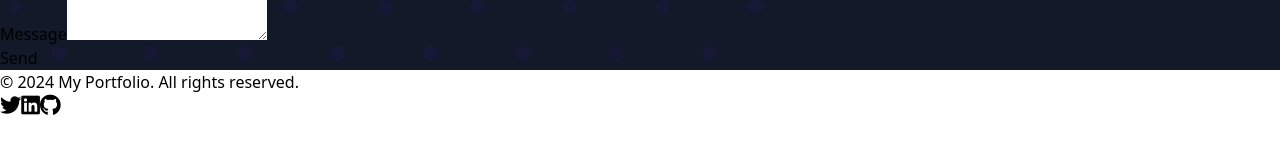
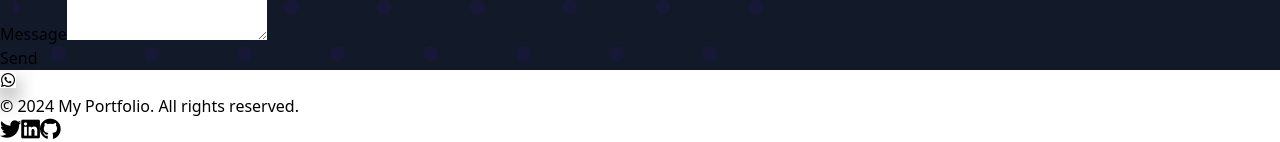
Before and after one commit to 786asifakbar/porto, a React (Vite) app: page / in a window 1280 px wide. Shown: the part 6225-6367 px from the top of the page. Before the commit the page ends 6343 px from the top, so only its background shows below. Built offline with nearby package versions, Linux system fonts and the light colour scheme.

Commit message:
whatsapp add

```diff
--- a/src/App.jsx
+++ b/src/App.jsx
@@ -6,6 +6,8 @@ import Skills from './components/Skills';
 import Projects from './components/Projects';
 import Contact from './components/Contact';
 import Footer from './components/Footer';
+import WhatsAppButton from './components/WhatsAppButton';
+
 
 const App = () => {
   return (
@@ -19,6 +21,7 @@ const App = () => {
         <Route path="/Skills" element={<Skills />} />
         <Route path="/Projects" element={<Projects />} />
         <Route path="/Contact" element={<Contact />} />
+        <Route path="/WhatAppButton" element={<WhatsAppButton />} />
       </Routes>
       <Footer />
       </BrowserRouter>
--- a/src/components/Home.jsx
+++ b/src/components/Home.jsx
@@ -4,6 +4,7 @@ import Skills from './Skills';
 import Services from './Services';
 import Projects from './Projects';
 import Contact from './Contact';
+import WhatsAppButton from './WhatsAppButton';
 
 const typingSpeed = 100; // Speed of typing effect in milliseconds
 const pauseDuration = 2000; // Duration to pause before changing text
@@ -109,6 +110,7 @@ const Home = () => {
       <Services />
       <Projects />
       <Contact />
+      <WhatsAppButton />
     </>
   );
 };
--- /dev/null
+++ b/src/components/WhatsAppButton.jsx
@@ -0,0 +1,25 @@
+import { FaWhatsapp } from 'react-icons/fa'; // Ensure you have react-icons installed
+
+const WhatsAppButton = () => {
+  const handleClick = () => {
+    const phoneNumber = '+923153933660'; // Replace with your WhatsApp number in international format
+    window.open(`https://wa.me/${phoneNumber}`, '_blank');
+  };
+
+  return (
+    <div className="fixed bottom-5 right-5">
+      <button
+        onClick={handleClick}
+        className="flex items-center justify-center w-16 h-16 bg-green-500 text-white rounded-full shadow-lg transition-transform transform hover:scale-110 hover:shadow-2xl"
+        style={{
+          perspective: '1000px',
+          boxShadow: '0 10px 20px rgba(0, 0, 0, 0.5)',
+        }}
+      >
+        <FaWhatsapp className="text-3xl transform rotate-12" />
+      </button>
+    </div>
+  );
+};
+
+export default WhatsAppButton;
```
